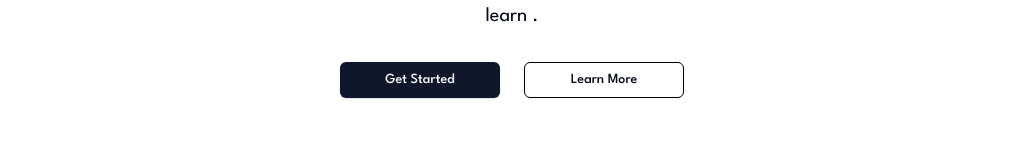
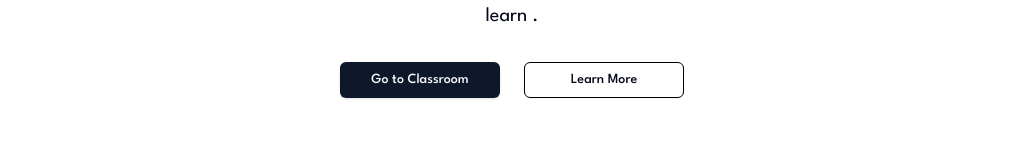
Before and after one commit to ishaanbedi/gemino, a Next.js app: page /home in a window 1280 px wide. Shown: the part 366-518 px from the top of the page, without its empty margins (128-1153 px from the left). Built offline with nearby package versions, Linux system fonts and the light colour scheme; no server answers; sample sign-in values are in the browser's storage.

Commit message:
Add Home Page link to Navbar

```diff
--- a/components/navbar.tsx
+++ b/components/navbar.tsx
@@ -94,6 +94,15 @@ const Navbar = () => {
                 Privacy
               </DropdownMenuItem>
               <DropdownMenuSeparator />
+              <DropdownMenuItem
+                className="cursor-pointer"
+                onClick={() => {
+                  router.push(`/home`);
+                }}
+              >
+                Home Page
+              </DropdownMenuItem>
+              <DropdownMenuSeparator />
               <DropdownMenuItem className="cursor-pointer">
                 <SignOutButton />
               </DropdownMenuItem>
--- a/pages/home.tsx
+++ b/pages/home.tsx
@@ -13,8 +13,9 @@ import {
 import Footer from "@/components/footer";
 import FAQ from "@/components/faq";
 import StatFeatures from "@/components/statFeatures";
-
+import { useUser } from "@clerk/nextjs";
 const HomePage = () => {
+    const { isSignedIn, user } = useUser();
     return (
         <>
             <HeroLanding />
@@ -140,6 +141,7 @@ const FeatureTemplate = (
 
 const HeroLanding = () => {
     const router = useRouter();
+    const { isSignedIn, user } = useUser();
     return (
         <div>
             <section className="mt-20">
@@ -160,11 +162,19 @@ const HeroLanding = () => {
                         </h3>
                     </div>
                     <div className="flex lg:md:sm:flex-row flex-col lg:md:sm:space-x-6 lg:md:sm:space-y-0 space-y-3 mt-8 lg:md:sm:w-1/2 w-full justify-center items-center">
-                        <Button
-                            onClick={() => router.push("/sign-up")}
-                            className="lg:md:sm:w-1/3 w-full">
-                            Get Started
-                        </Button>
+                        {isSignedIn ? (
+                            <Button
+                                onClick={() => router.push("/class")}
+                                className="lg:md:sm:w-1/3 w-full">
+                                Go to Classroom
+                            </Button>
+                        ) : (
+                            <Button
+                                onClick={() => router.push("/sign-up")}
+                                className="lg:md:sm:w-1/3 w-full">
+                                Get Started
+                            </Button>
+                        )}
                         <Button
                             onClick={() => router.push("#features")}
                             className="lg:md:sm:w-1/3 w-full border border-black" variant={"outline"}>
```
